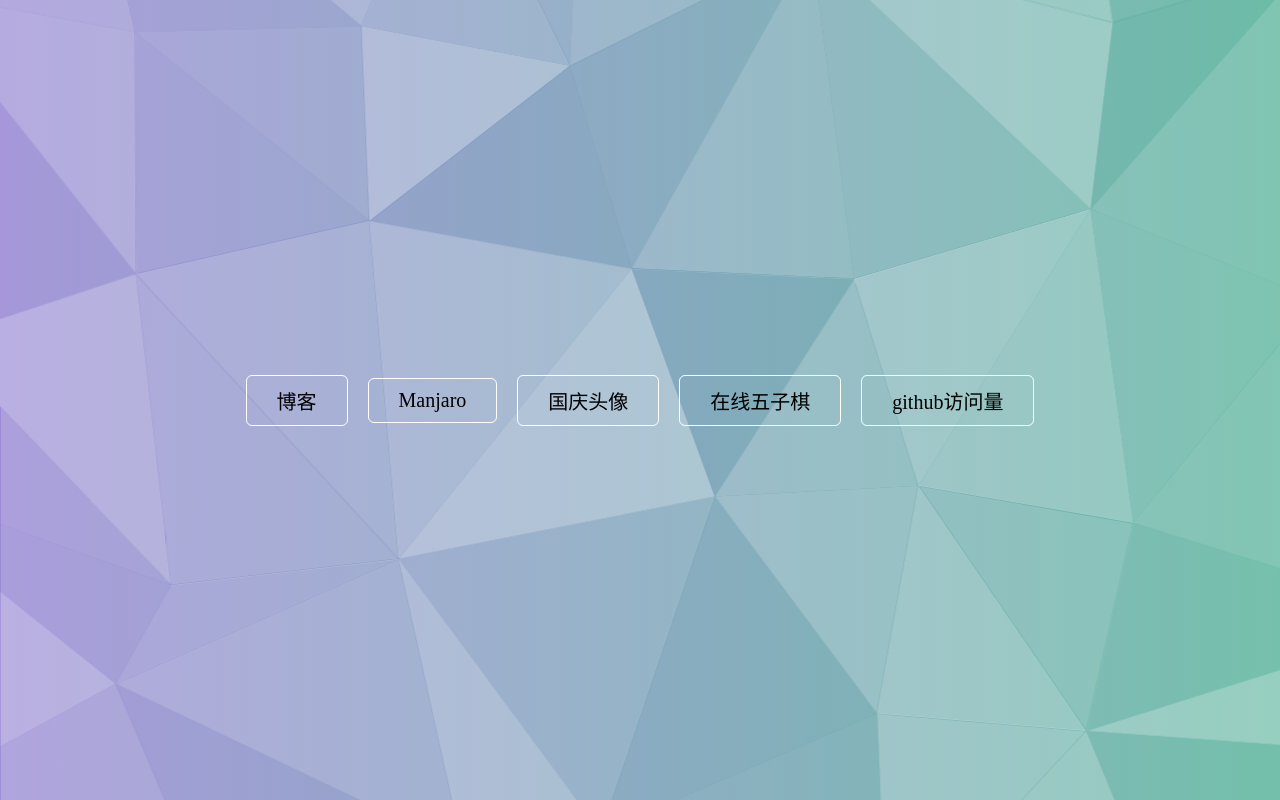
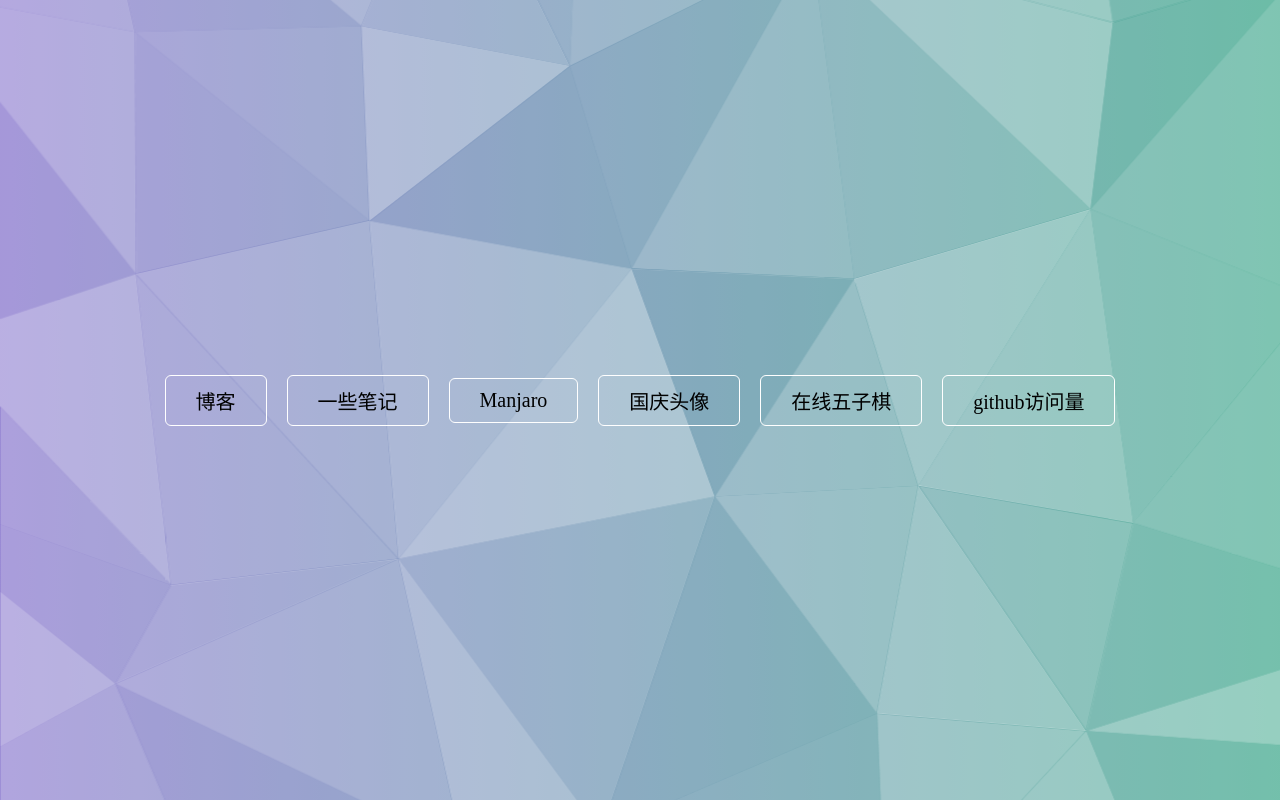
Before and after one commit to yunyuyuan/website, a plain HTML site: page index.html in a window 1280 px wide. Drawn offline with nearby package versions, Linux system fonts and the light colour scheme.

Commit message:
Update index.html

```diff
--- a/index.html
+++ b/index.html
@@ -80,6 +80,7 @@
     </svg>
     <div id="content">
         <a href="https://blog.yunyuyuan.net">博客</a>
+        <a href="https://some-notes.yunyuyuan.net">一些笔记</a>
         <a href="https://manjaro.yunyuyuan.net">Manjaro</a>
         <a href="https://gq.yunyuyuan.net">国庆头像</a>
         <a href="https://wuziqi.halberd.cn">在线五子棋</a>
```
